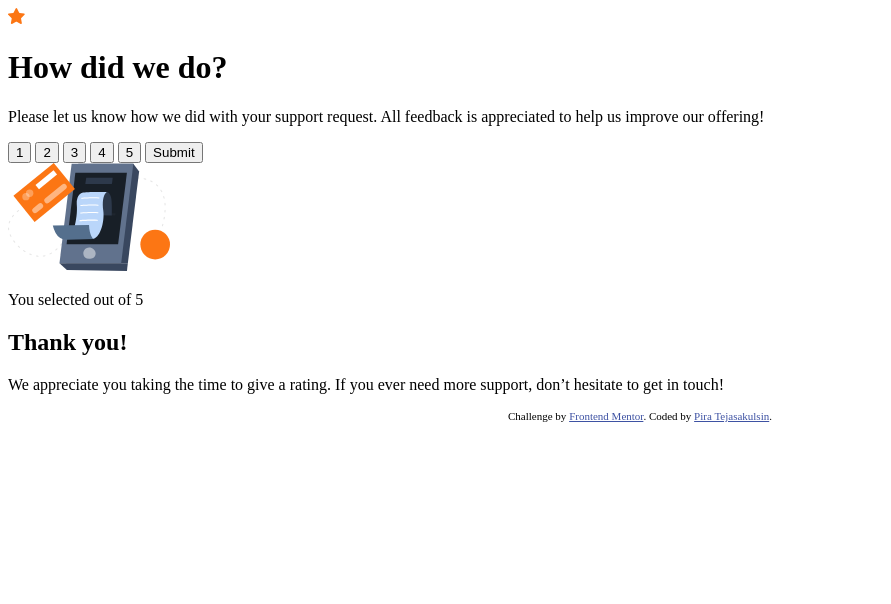
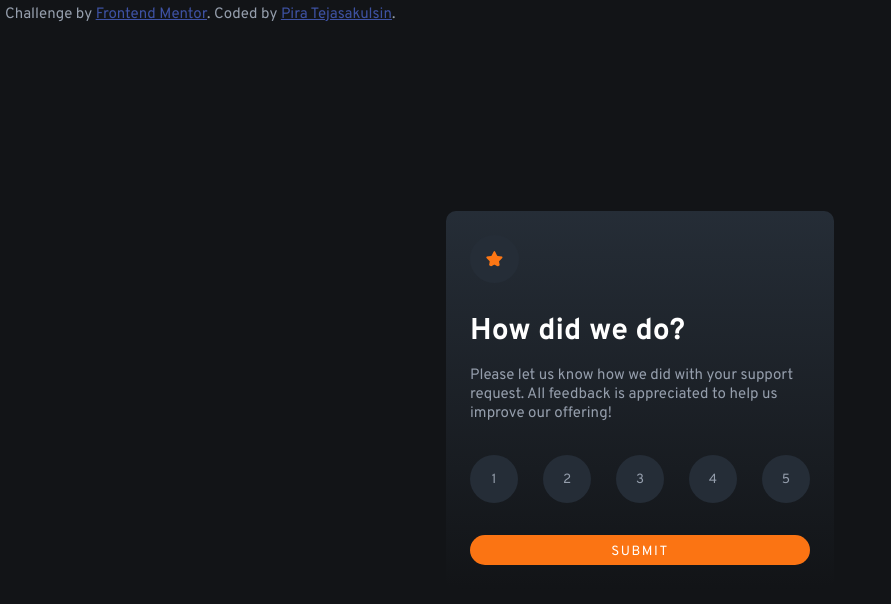
Before and after one commit to piratejas/interactive-rating-component, a plain HTML site: page index.html in a window 1280 px wide. Shown: the whole page, without its empty margins (0-891 px from the left). Drawn offline with Linux system fonts and the light colour scheme.

Commit message:
added javascript; styling first pass

```diff
--- a/index.html
+++ b/index.html
@@ -25,18 +25,30 @@
           Please let us know how we did with your support request. All feedback
           is appreciated to help us improve our offering!
         </p>
-        <button class="rating-number">1</button>
-        <button class="rating-number">2</button>
-        <button class="rating-number">3</button>
-        <button class="rating-number">4</button>
-        <button class="rating-number">5</button>
-        <button class="submit-button">Submit</button>
+        <ul>
+          <li>
+            <button class="rating-number">1</button>
+          </li>
+          <li>
+            <button class="rating-number">2</button>
+          </li>
+          <li>
+            <button class="rating-number">3</button>
+          </li>
+          <li>
+            <button class="rating-number">4</button>
+          </li>
+          <li>
+            <button class="rating-number">5</button>
+          </li>
+        </ul>
+        <button class="submit-button" id="submit-button">SUBMIT</button>
       </div>
-      <div class="thank-you-card">
+      <div class="thank-you-card hidden">
         <img src="images/illustration-thank-you.svg" alt="Thank you icon" />
-        <p>
+        <p class="selection">
           You selected
-          <!-- Add rating here -->
+          <span id="rating">0</span>
           out of 5
         </p>
         <h2>Thank you!</h2>
--- a/index.js
+++ b/index.js
@@ -0,0 +1,16 @@
+const ratingCard = document.querySelector(".rating-card");
+const thankYouCard = document.querySelector(".thank-you-card");
+const submitButton = document.getElementById("submit-button");
+const rating = document.getElementById("rating");
+const values = document.querySelectorAll(".rating-number");
+
+submitButton.addEventListener("click", () => {
+  thankYouCard.classList.remove("hidden");
+  ratingCard.style.display = "none";
+});
+
+values.forEach((value) => {
+  value.addEventListener("click", () => {
+    rating.innerHTML = value.innerHTML;
+  });
+});
--- a/styles.css
+++ b/styles.css
@@ -1,5 +1,129 @@
+@import url("https://fonts.googleapis.com/css2?family=Overpass:wght@400;700&display=swap");
+
+* {
+  margin: 0;
+  padding: 0;
+}
+
+body {
+  background-color: hsl(216, 12%, 8%);
+  font-family: "Overpass", sans-serif;
+  font-size: 15px;
+  color: hsl(217, 12%, 63%);
+  display: flex;
+  flex-direction: column;
+  align-items: center;
+  justify-content: center;
+  min-height: 100vh;
+  position: relative;
+}
+
+h1,
+h2 {
+  color: hsl(0, 0%, 100%);
+  margin: 1.5rem 0 1rem;
+}
+
+button {
+  font-family: inherit;
+}
+
+ul {
+  list-style-type: none;
+  display: flex;
+  align-items: center;
+  justify-content: space-between;
+  margin: 2rem 0;
+}
+
+ul li button {
+  width: 3rem;
+  height: 3rem;
+  border-radius: 50%;
+  border: none;
+  background-color: hsl(213, 19%, 18%);
+  color: hsl(217, 12%, 63%);
+  cursor: pointer;
+  transition: 2ms;
+}
+
+ul li button:hover {
+  background-color: hsl(25, 97%, 53%);
+  color: hsl(0, 0%, 100%);
+}
+
+ul li button:focus {
+  background-color: hsl(217, 12%, 63%);
+  color: hsl(0, 0%, 100%);
+}
+
+.submit-button {
+  background-color: hsl(25, 97%, 53%);
+  color: hsl(0, 0%, 100%);
+  width: 100%;
+  border: none;
+  border-radius: 100px 100px 100px 100px;
+  padding: 0.5rem 0 0.3rem;
+  letter-spacing: 0.1rem;
+  cursor: pointer;
+  transition: 2ms;
+}
+
+.submit-button:hover {
+  background-color: hsl(0, 0%, 100%);
+  color: hsl(25, 97%, 53%);
+}
+
+.rating-card {
+  max-width: 340px;
+  margin: 0 auto;
+  background-image: linear-gradient(hsl(213, 19%, 18%), hsl(216, 12%, 8%));
+  padding: 1.5rem;
+  border-radius: 0.625rem;
+}
+
+.rating-card img {
+  background-color: hsl(213, 19%, 18%);
+  padding: 1rem;
+  border-radius: 50%;
+}
+
+.thank-you-card {
+  max-width: 340px;
+  margin: 0 auto;
+  background-image: linear-gradient(hsl(213, 19%, 18%), hsl(216, 12%, 8%));
+  padding: 1.5rem;
+  border-radius: 0.625rem;
+  display: flex;
+  flex-direction: column;
+  align-items: center;
+  justify-content: center;
+  text-align: center;
+}
+
+.thank-you-card img {
+  display: block;
+  margin: 0 auto 2rem;
+}
+
+.thank-you-card p.selection {
+  background-color: hsl(213, 19%, 18%);
+  color: hsl(25, 97%, 53%);
+  border-radius: 100px 100px 100px 100px;
+  text-align: center;
+  padding: 0.5rem 1rem 0.3rem;
+  margin-bottom: 1rem;
+}
+
+.hidden {
+  display: none;
+}
+
 .attribution {
-  font-size: 11px;
+  position: absolute;
+  top: 5px;
+  left: 5px;
+  font-size: 15px;
   text-align: center;
 }
 .attribution a {
```
